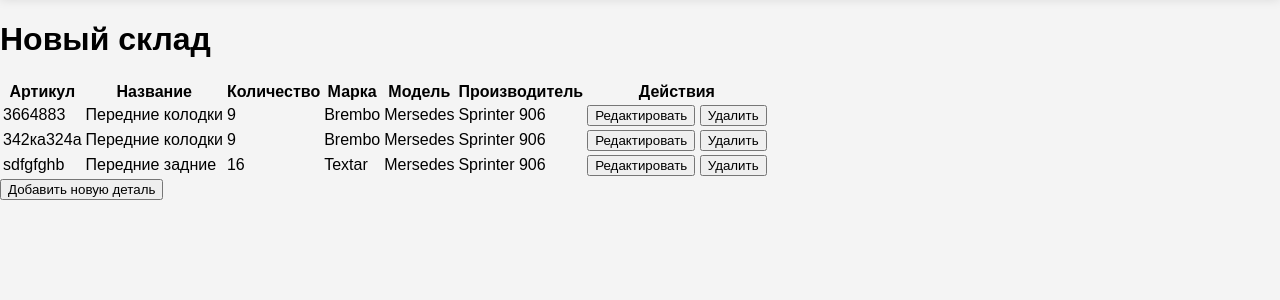
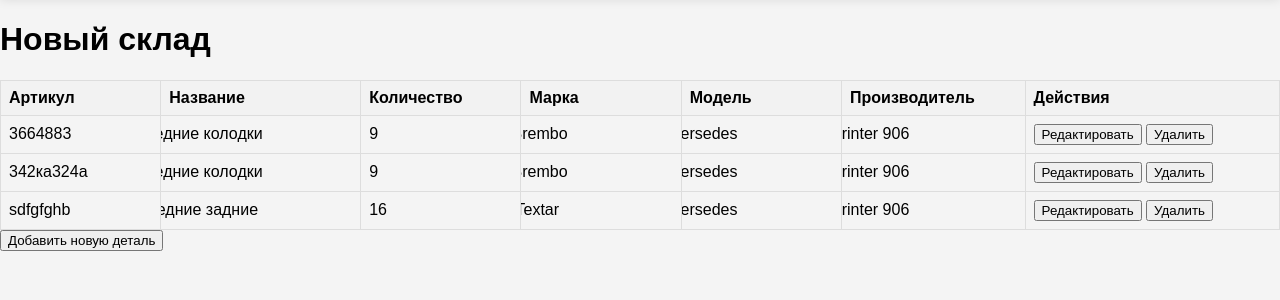
Before and after one commit to kollisey1418/MediteranExpress_First_BD, a Django app: page /warehouse-new/ in a window 1280 px wide. Shown: the part 48-348 px from the top of the page. Run offline with Django 5.2, Linux system fonts and the light colour scheme; data comes from the database, SQL or seed files in the repository; both versions use the stored data as it was after the commit.

Commit message:
Выравниваем таблицу

```diff
--- a/main/templates/main/warehouse_new.html
+++ b/main/templates/main/warehouse_new.html
@@ -5,6 +5,38 @@
 {% block title %}Новый склад{% endblock %}
 
 {% block content %}
+<style>
+    table {
+        width: 100%;
+        border-collapse: collapse;
+    }
+    th, td {
+        border: 1px solid #dddddd;
+        text-align: left;
+        padding: 8px;
+        width: 12ch; /* ширина столбца "Артикул" */
+        white-space: nowrap; /* предотвращает перенос текста */
+        overflow: hidden; /* скрывает переполненный текст */
+        text-overflow: ellipsis; /* добавляет многоточие для переполненного текста */
+    }
+    th {
+        background-color: #f2f2f2;
+    }
+    .marquee {
+        display: inline-block;
+        white-space: nowrap;
+        animation: marquee 10s linear infinite;
+    }
+    @keyframes marquee {
+        from {
+            transform: translateX(100%);
+        }
+        to {
+            transform: translateX(-100%);
+        }
+    }
+</style>
+
 <h1>Новый склад</h1>
 <table>
     <thead>
@@ -22,11 +54,11 @@
         {% for item in items %}
         <tr>
             <td>{{ item.part_number }}</td>
-            <td>{{ item.name }}</td>
+            <td><div class="marquee">{{ item.name }}</div></td>
             <td>{{ item.quantity }}</td>
-            <td>{{ item.brand }}</td>
-            <td>{{ item.model }}</td>
-            <td>{{ item.manufacturer }}</td>
+            <td><div class="marquee">{{ item.brand }}</div></td>
+            <td><div class="marquee">{{ item.model }}</div></td>
+            <td><div class="marquee">{{ item.manufacturer }}</div></td>
             <td>
                 <button class="editItemBtn" data-id="{{ item.id }}">Редактировать</button>
                 <button class="deleteItemBtn" data-id="{{ item.id }}">Удалить</button>
@@ -35,6 +67,7 @@
         {% endfor %}
     </tbody>
 </table>
+
 <button id="addItemBtn">Добавить новую деталь</button>
 
 <div id="addItemModal" style="display: none;">
```
Also changed, not shown: db.sqlite3.
